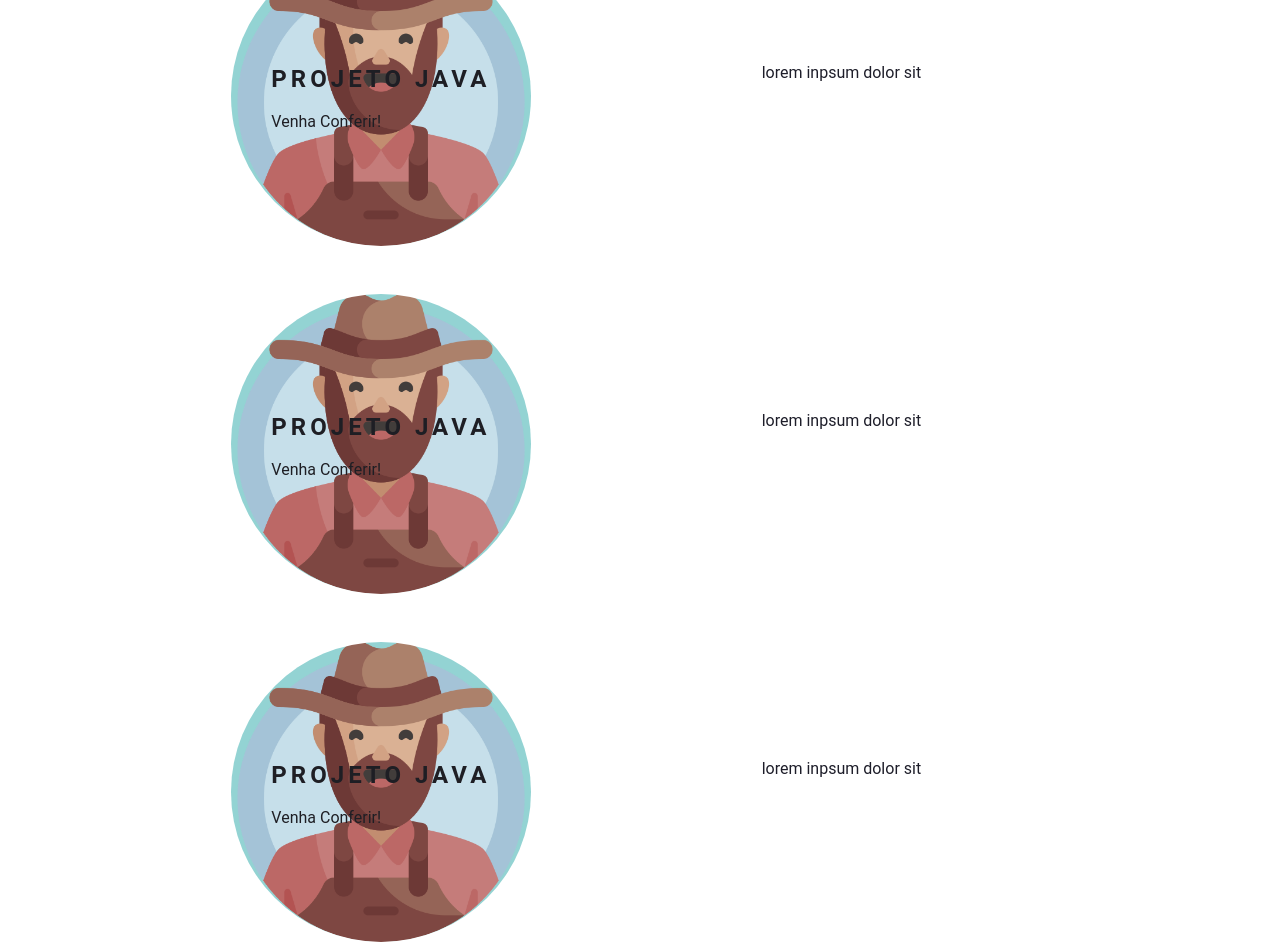
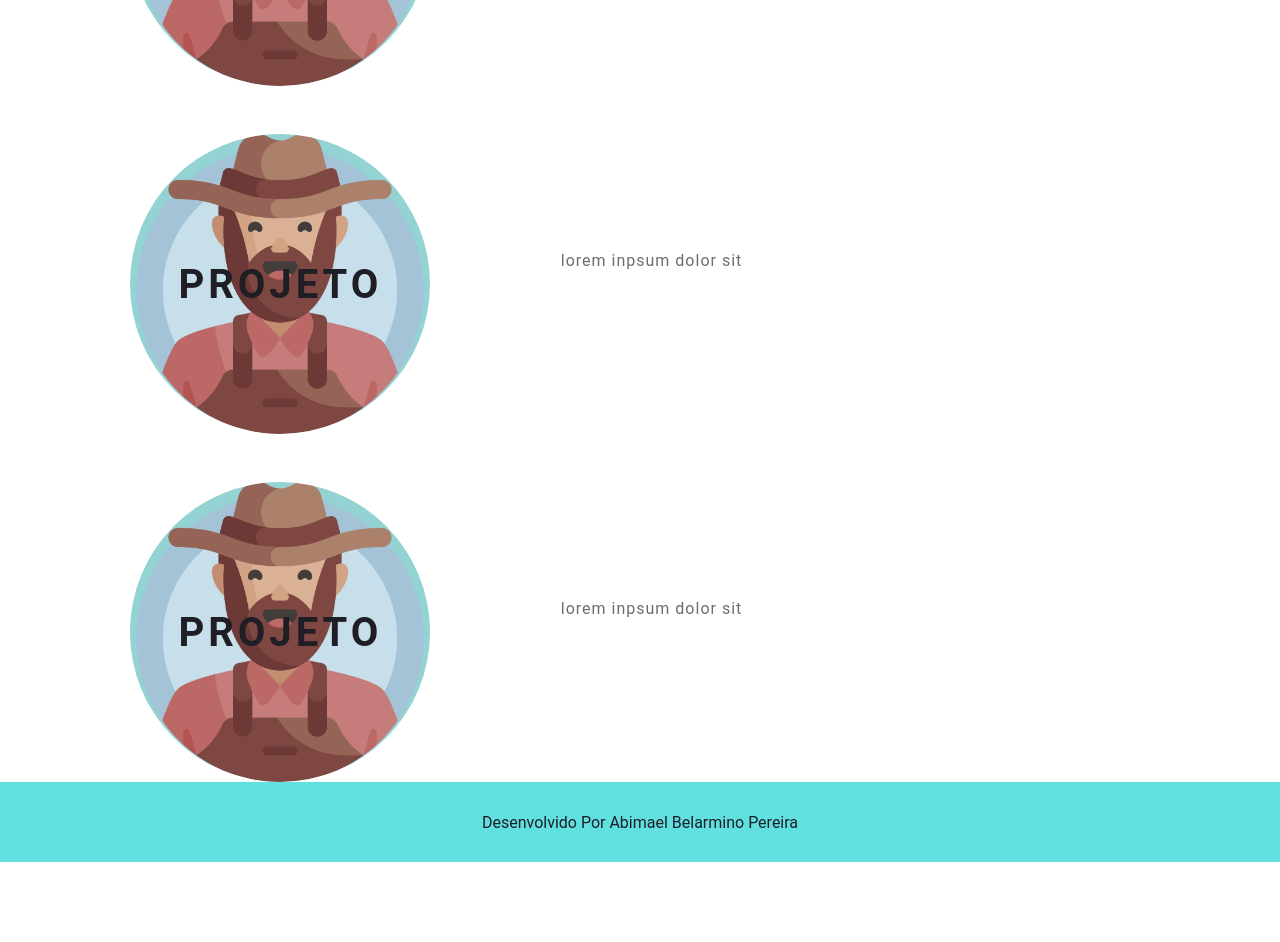
Before and after one commit to Abimaelbp/Meu-Portf-lio, a plain HTML site: page index.html in a window 1280 px wide. Shown: the part 902-1844 px from the top of the page. After the commit the page ends 1764 px from the top, so only its background shows below. Drawn offline with Linux system fonts and the light colour scheme.

Commit message:
página principal completa

```diff
--- a/index.html
+++ b/index.html
@@ -47,18 +47,20 @@
 			<div class="card">
 			<div class="card-wrapper">
 
-				<h2> Projeto Java</h2>
+				<h2> Projeto</h2>
 					<p> Venha Conferir!</p>
 				</div>
 				</div>
 				<div class="card-text">
-			lorem inpsum dolor sit
+
+		lorem inpsum dolor site njjdkfkdsçlfkldskfdlçskfçldkflçkdlçskffffffffffffffffffffffffff fffffffffffffffffffffffffffffffffffffaa aaaaaaaaaaaaaaaaaaaaaaaaaaaaa
+		aaaaaaaaaaaaaaaaaaaaa
 		</div>
 				</div>
 				<div class="card-container">
 					<div class="card">
 						<div class="card-wrapper">
-						<h2> Projeto Java</h2>
+						<h2> Projeto</h2>
 							<p> Venha Conferir!</p>
 				</div>
 				</div>
@@ -69,7 +71,7 @@
 					<div class="card-container">
 						<div class="card">
 							<div class="card-wrapper">
-								<h2> Projeto Java</h2>
+								<h2> Projeto</h2>
 									<p> Venha Conferir!</p>
 					</div>
 				</div>
@@ -80,7 +82,7 @@
 				</div>
 	</main>
 	<footer class="footer">
-
+	 Desenvolvido Por Abimael Belarmino Pereira
 	</footer>
 </body>
 </html>
--- a/principal.css
+++ b/principal.css
@@ -9,10 +9,10 @@ body{
 /* header */
 
 .header-container{
-	height: 100vh;
+	height: 80vh;
 	width: 100vw;
 	background-color: #60E1E0;
-	/*background-image: url('./imagens/abimael.jpg');*/
+	background-image: url('./imagens/abimael.png');
 	background-repeat: no-repeat;
 	background-position: center;
 	background-size: contain;
@@ -25,13 +25,13 @@ body{
 	position: relative;
 }
 h1{
-	font-size: 50px;
+	font-size: 30px;
 	text-transform: uppercase;
-	letter-spacing: 4px;
+	letter-spacing: 2px;
 }
 h2{
 	text-transform: uppercase;
-	letter-spacing: 4px;
+	letter-spacing: 2px;
 }
 	/* link da rede social linkedin */
 .social-media{
@@ -41,7 +41,7 @@ h2{
 .social-media a{
 	text-decoration: none;
 	color: #1E1E2A;
-	padding: 1rem 4rem;
+	padding: 1rem 2rem;
 	border: 1px solid #1E1E2A;
 	min-width: 4rem;
 	display: flex;
@@ -193,3 +193,64 @@ a:hover{
 	cursor: pointer;
 	transition: 0.5s ease-in-out;
 }
+.card-text{
+	width: 40%;
+	letter-spacing: 1px;
+	color: rgb(109, 109, 109);
+}
+.card-wrapper{
+	text-align: center;
+	display: flex;
+	flex-direction: column;
+	justify-content: center;
+	align-items: center;
+	position: relative;
+}
+.card-wrapper::before{
+	content: '';
+	position: absolute;
+	height: 100%;
+	width: 100%;
+	border-radius: 50%;
+	display: black;
+	border: 1px solid #ffffff;
+	opacity: 0;
+	transition: 0.5s ease-in-out;
+}
+.card-wrapper h2{
+	font-size: 40px;
+	text-decoration: uppercase;
+	letter-spacing: 4px;
+	margin: 0;
+	transition: 0.5s ease-in-out;
+}
+.card-wrapper p{
+	font-size: 0;
+	visibility: visible;
+	opacity: 0;
+	font-weight: bold;
+	transition: 0.5s ease-in-out;
+}
+.card:hover{
+	filter:unset;
+}
+.card:hover > .card-wrapper::before{
+	height: 250px;
+	width: 250px;
+	opacity: 1;
+}
+.card:hover > .card-wrapper p{
+	opacity: 1;
+	visibility: visible;
+	font-size: 14px;
+}
+/*FOOTER*/
+.footer{
+	height: 10vh;
+	width: 100vw;
+	background-color: #60E1E0;
+	display: flex;
+	align-items: center;
+	justify-content: center;
+	color: #1E1E2A;
+}
```
Also changed, not shown: imagens/abimael.jpg (deleted), 1 other file.
